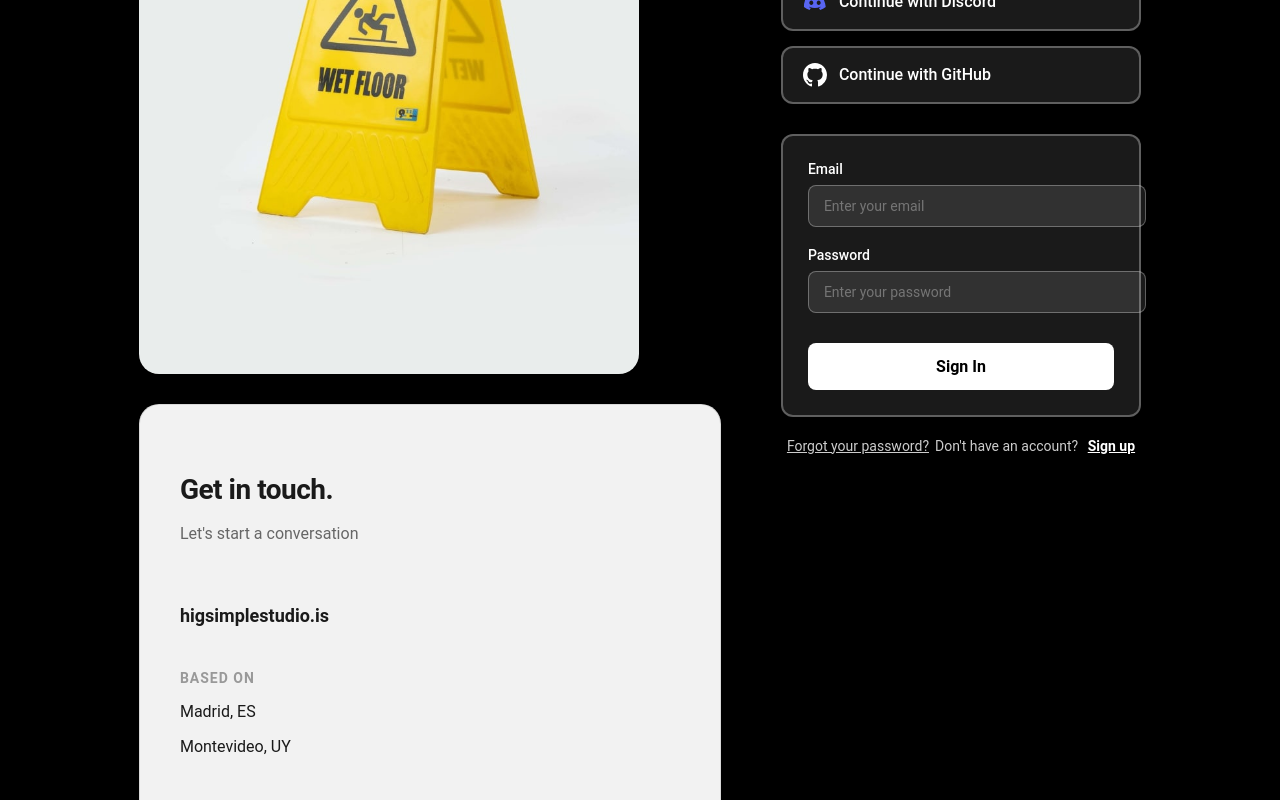
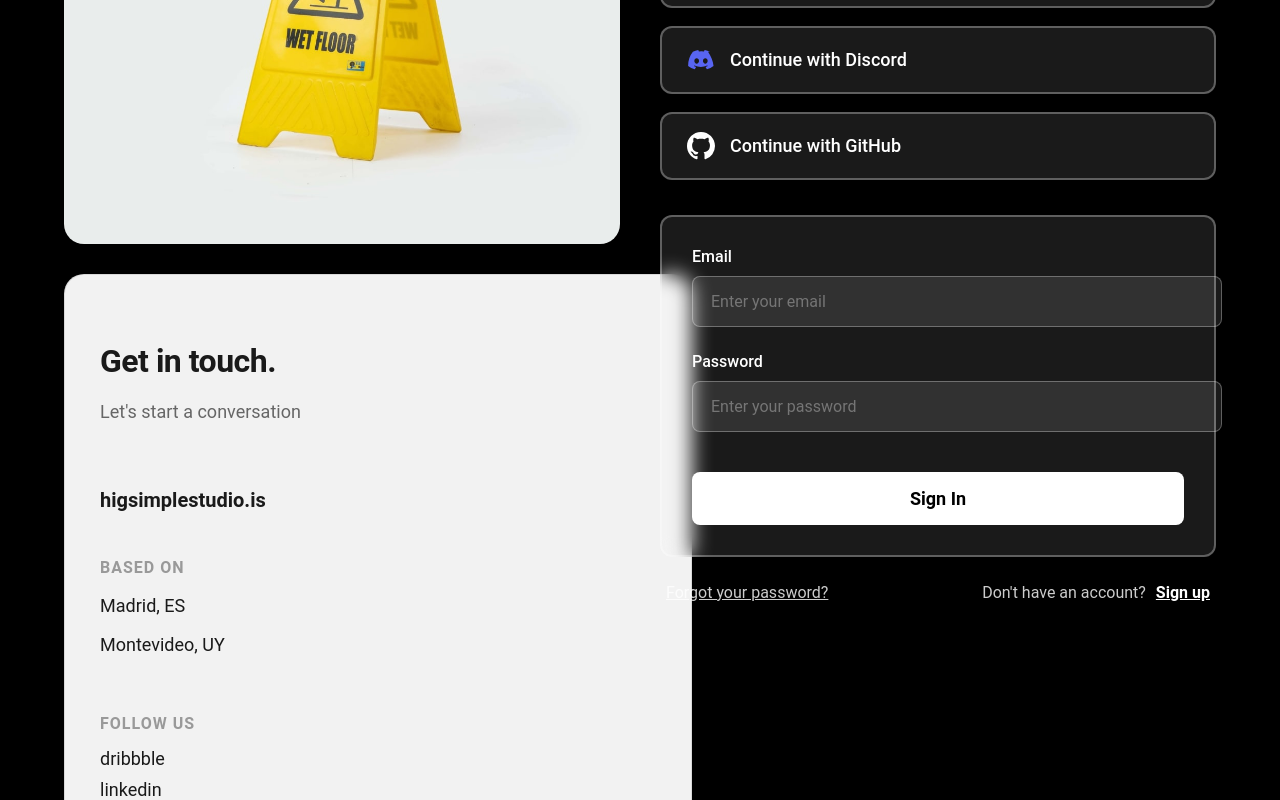
Before and after one commit to vinividivicilala/lolo, a Next.js app in the folder faq/: page /signin in a window 1280 px wide. Built offline with nearby package versions, Linux system fonts and the light colour scheme.

Commit message:
Update page.tsx

```diff
--- a/faq/app/signin/page.tsx
+++ b/faq/app/signin/page.tsx
@@ -29,12 +29,14 @@ export default function SignInPage({ onClose, onSwitchToSignUp, onSwitchToForgot
         zIndex: 1000,
       }}
     >
-      {/* Container untuk foto dan teks sejajar */}
+      {/* Container utama horizontal */}
       <div
         style={{
           display: 'flex',
           alignItems: 'flex-start',
-          gap: '60px',
+          gap: '40px',
+          maxWidth: '1200px',
+          width: '90%',
         }}
       >
         {/* Container untuk Foto dan Card */}
@@ -43,13 +45,14 @@ export default function SignInPage({ onClose, onSwitchToSignUp, onSwitchToForgot
             display: 'flex',
             flexDirection: 'column',
             gap: '30px',
+            flex: '1',
           }}
         >
           {/* Foto Portrait */}
           <div
             style={{
-              width: '500px',
-              height: '700px',
+              width: '100%',
+              height: '500px',
               backgroundImage: 'url(/images/5.jpg)',
               backgroundSize: 'cover',
               backgroundPosition: 'center',
@@ -59,11 +62,11 @@ export default function SignInPage({ onClose, onSwitchToSignUp, onSwitchToForgot
             }}
           />
 
-          {/* Card Design - Mirip dengan contoh di foto */}
+          {/* Card Design - Horizontal di bawah foto */}
           <div
             style={{
-              width: '500px',
-              padding: '40px',
+              width: '100%',
+              padding: '35px',
               backgroundColor: 'rgba(255, 255, 255, 0.95)',
               borderRadius: '20px',
               boxShadow: '0 10px 30px rgba(0,0,0,0.2)',
@@ -78,10 +81,10 @@ export default function SignInPage({ onClose, onSwitchToSignUp, onSwitchToForgot
               <h3
                 style={{
                   fontFamily: "'Roboto', sans-serif",
-                  fontSize: '28px',
+                  fontSize: '32px',
                   fontWeight: 'bold',
                   color: '#1a1a1a',
-                  marginBottom: '8px',
+                  marginBottom: '10px',
                   letterSpacing: '-0.5px',
                 }}
               >
@@ -90,7 +93,7 @@ export default function SignInPage({ onClose, onSwitchToSignUp, onSwitchToForgot
               <p
                 style={{
                   fontFamily: "'Roboto', sans-serif",
-                  fontSize: '16px',
+                  fontSize: '18px',
                   color: '#666666',
                   lineHeight: '1.5',
                 }}
@@ -104,7 +107,7 @@ export default function SignInPage({ onClose, onSwitchToSignUp, onSwitchToForgot
               <p
                 style={{
                   fontFamily: "'Roboto', sans-serif",
-                  fontSize: '18px',
+                  fontSize: '20px',
                   fontWeight: '600',
                   color: '#1a1a1a',
                   marginBottom: '5px',
@@ -119,10 +122,10 @@ export default function SignInPage({ onClose, onSwitchToSignUp, onSwitchToForgot
               <p
                 style={{
                   fontFamily: "'Roboto', sans-serif",
-                  fontSize: '14px',
+                  fontSize: '16px',
                   fontWeight: '600',
                   color: '#999999',
-                  marginBottom: '10px',
+                  marginBottom: '12px',
                   textTransform: 'uppercase',
                   letterSpacing: '1px',
                 }}
@@ -132,9 +135,9 @@ export default function SignInPage({ onClose, onSwitchToSignUp, onSwitchToForgot
               <p
                 style={{
                   fontFamily: "'Roboto', sans-serif",
-                  fontSize: '16px',
+                  fontSize: '18px',
                   color: '#1a1a1a',
-                  marginBottom: '5px',
+                  marginBottom: '8px',
                 }}
               >
                 Madrid, ES
@@ -142,7 +145,7 @@ export default function SignInPage({ onClose, onSwitchToSignUp, onSwitchToForgot
               <p
                 style={{
                   fontFamily: "'Roboto', sans-serif",
-                  fontSize: '16px',
+                  fontSize: '18px',
                   color: '#1a1a1a',
                 }}
               >
@@ -155,7 +158,7 @@ export default function SignInPage({ onClose, onSwitchToSignUp, onSwitchToForgot
               <p
                 style={{
                   fontFamily: "'Roboto', sans-serif",
-                  fontSize: '14px',
+                  fontSize: '16px',
                   fontWeight: '600',
                   color: '#999999',
                   marginBottom: '15px',
@@ -169,13 +172,13 @@ export default function SignInPage({ onClose, onSwitchToSignUp, onSwitchToForgot
                 style={{
                   display: 'flex',
                   flexDirection: 'column',
-                  gap: '8px',
+                  gap: '10px',
                 }}
               >
                 <span
                   style={{
                     fontFamily: "'Roboto', sans-serif",
-                    fontSize: '16px',
+                    fontSize: '18px',
                     color: '#1a1a1a',
                     cursor: 'pointer',
                     transition: 'color 0.3s ease',
@@ -192,7 +195,7 @@ export default function SignInPage({ onClose, onSwitchToSignUp, onSwitchToForgot
                 <span
                   style={{
                     fontFamily: "'Roboto', sans-serif",
-                    fontSize: '16px',
+                    fontSize: '18px',
                     color: '#1a1a1a',
                     cursor: 'pointer',
                     transition: 'color 0.3s ease',
@@ -209,7 +212,7 @@ export default function SignInPage({ onClose, onSwitchToSignUp, onSwitchToForgot
                 <span
                   style={{
                     fontFamily: "'Roboto', sans-serif",
-                    fontSize: '16px',
+                    fontSize: '18px',
                     color: '#1a1a1a',
                     cursor: 'pointer',
                     transition: 'color 0.3s ease',
@@ -226,7 +229,7 @@ export default function SignInPage({ onClose, onSwitchToSignUp, onSwitchToForgot
                 <span
                   style={{
                     fontFamily: "'Roboto', sans-serif",
-                    fontSize: '16px',
+                    fontSize: '18px',
                     color: '#1a1a1a',
                     cursor: 'pointer',
                     transition: 'color 0.3s ease',
@@ -246,7 +249,7 @@ export default function SignInPage({ onClose, onSwitchToSignUp, onSwitchToForgot
             {/* Footer Section */}
             <div
               style={{
-                marginTop: '20px',
+                marginTop: '25px',
                 paddingTop: '25px',
                 borderTop: '1px solid rgba(0, 0, 0, 0.1)',
               }}
@@ -254,10 +257,10 @@ export default function SignInPage({ onClose, onSwitchToSignUp, onSwitchToForgot
               <p
                 style={{
                   fontFamily: "'Roboto', sans-serif",
-                  fontSize: '16px',
+                  fontSize: '18px',
                   fontWeight: 'bold',
                   color: '#1a1a1a',
-                  marginBottom: '8px',
+                  marginBottom: '10px',
                 }}
               >
                 Simple Studio*
@@ -265,7 +268,7 @@ export default function SignInPage({ onClose, onSwitchToSignUp, onSwitchToForgot
               <p
                 style={{
                   fontFamily: "'Roboto', sans-serif",
-                  fontSize: '12px',
+                  fontSize: '14px',
                   color: '#999999',
                 }}
               >
@@ -275,24 +278,26 @@ export default function SignInPage({ onClose, onSwitchToSignUp, onSwitchToForgot
           </div>
         </div>
 
-        {/* Container Teks dan Login Options */}
+        {/* Container Form Sign In */}
         <div
           style={{
             display: 'flex',
             flexDirection: 'column',
-            marginTop: '40px',
+            flex: '1',
+            minWidth: '400px',
           }}
         >
-          {/* Teks Welcome */}
+          {/* Teks Welcome - Diperbesar */}
           <div style={{ marginBottom: '40px' }}>
             <h1
               style={{
                 fontFamily: "'Roboto', sans-serif",
-                fontSize: '48px',
+                fontSize: '52px',
                 fontWeight: 'bold',
                 color: '#ffffff',
-                marginBottom: '15px',
+                marginBottom: '20px',
                 textShadow: '2px 2px 4px rgba(0,0,0,0.5)',
+                lineHeight: '1.1',
               }}
             >
               Welcome back
@@ -300,22 +305,23 @@ export default function SignInPage({ onClose, onSwitchToSignUp, onSwitchToForgot
             <p
               style={{
                 fontFamily: "'Roboto', sans-serif",
-                fontSize: '18px',
+                fontSize: '20px',
                 color: '#ffffff',
                 textShadow: '1px 1px 2px rgba(0,0,0,0.5)',
+                opacity: '0.9',
               }}
             >
               Sign in to your account to continue
             </p>
           </div>
 
-          {/* Social Login Options */}
+          {/* Social Login Options - Diperbesar */}
           <div
             style={{
               display: 'flex',
               flexDirection: 'column',
-              gap: '15px',
-              marginBottom: '30px',
+              gap: '18px',
+              marginBottom: '35px',
             }}
           >
             {/* Google Login */}
@@ -323,7 +329,7 @@ export default function SignInPage({ onClose, onSwitchToSignUp, onSwitchToForgot
               style={{
                 display: 'flex',
                 alignItems: 'center',
-                padding: '15px 20px',
+                padding: '18px 25px',
                 border: '2px solid rgba(255, 255, 255, 0.3)',
                 borderRadius: '12px',
                 backgroundColor: 'rgba(255, 255, 255, 0.1)',
@@ -341,7 +347,7 @@ export default function SignInPage({ onClose, onSwitchToSignUp, onSwitchToForgot
               }}
             >
               {/* Google SVG Icon */}
-              <svg width="24" height="24" viewBox="0 0 24 24" style={{ marginRight: '12px' }}>
+              <svg width="28" height="28" viewBox="0 0 24 24" style={{ marginRight: '15px' }}>
                 <path fill="#4285F4" d="M22.56 12.25c0-.78-.07-1.53-.2-2.25H12v4.26h5.92c-.26 1.37-1.04 2.53-2.21 3.31v2.77h3.57c2.08-1.92 3.28-4.74 3.28-8.09z"/>
                 <path fill="#34A853" d="M12 23c2.97 0 5.46-.98 7.28-2.66l-3.57-2.77c-.98.66-2.23 1.06-3.71 1.06-2.86 0-5.29-1.93-6.16-4.53H2.18v2.84C3.99 20.53 7.7 23 12 23z"/>
                 <path fill="#FBBC05" d="M5.84 14.09c-.22-.66-.35-1.36-.35-2.09s.13-1.43.35-2.09V7.07H2.18C1.43 8.55 1 10.22 1 12s.43 3.45 1.18 4.93l2.85-2.22.81-.62z"/>
@@ -349,7 +355,7 @@ export default function SignInPage({ onClose, onSwitchToSignUp, onSwitchToForgot
               </svg>
               <span style={{
                 fontFamily: "'Roboto', sans-serif",
-                fontSize: '16px',
+                fontSize: '18px',
                 color: '#ffffff',
                 fontWeight: '500'
               }}>
@@ -362,7 +368,7 @@ export default function SignInPage({ onClose, onSwitchToSignUp, onSwitchToForgot
               style={{
                 display: 'flex',
                 alignItems: 'center',
-                padding: '15px 20px',
+                padding: '18px 25px',
                 border: '2px solid rgba(255, 255, 255, 0.3)',
                 borderRadius: '12px',
                 backgroundColor: 'rgba(255, 255, 255, 0.1)',
@@ -380,12 +386,12 @@ export default function SignInPage({ onClose, onSwitchToSignUp, onSwitchToForgot
               }}
             >
               {/* Discord SVG Icon */}
-              <svg width="24" height="24" viewBox="0 0 24 24" style={{ marginRight: '12px' }}>
+              <svg width="28" height="28" viewBox="0 0 24 24" style={{ marginRight: '15px' }}>
                 <path fill="#5865F2" d="M19.73 4.87a18.2 18.2 0 0 0-4.6-1.44c-.21.4-.4.8-.58 1.21a16.6 16.6 0 0 0-4.33 0c-.18-.41-.38-.81-.59-1.21-1.62.27-3.14.77-4.6 1.44A19 19 0 0 0 .96 17.07a18.4 18.4 0 0 0 5.63 2.87c.45-.6.85-1.24 1.2-1.92a12 12 0 0 1-1.89-.92c.16-.12.31-.24.46-.37 3.58 1.68 7.46 1.68 11 0 .15.13.3.25.46.37-.61.37-1.25.69-1.89.92.35.68.75 1.32 1.2 1.92a18.4 18.4 0 0 0 5.63-2.87c-.42-4.4-2.1-8.3-4.73-12.2zM8.3 15.12c-1.1 0-2-1.02-2-2.27 0-1.25.89-2.27 2-2.27 1.1 0 2 1.02 2 2.27 0 1.25-.9 2.27-2 2.27zm7.4 0c-1.1 0-2-1.02-2-2.27 0-1.25.9-2.27 2-2.27 1.1 0 2 1.02 2 2.27 0 1.25-.89 2.27-2 2.27z"/>
               </svg>
               <span style={{
                 fontFamily: "'Roboto', sans-serif",
-                fontSize: '16px',
+                fontSize: '18px',
                 color: '#ffffff',
                 fontWeight: '500'
               }}>
@@ -398,7 +404,7 @@ export default function SignInPage({ onClose, onSwitchToSignUp, onSwitchToForgot
               style={{
                 display: 'flex',
                 alignItems: 'center',
-                padding: '15px 20px',
+                padding: '18px 25px',
                 border: '2px solid rgba(255, 255, 255, 0.3)',
                 borderRadius: '12px',
                 backgroundColor: 'rgba(255, 255, 255, 0.1)',
@@ -416,12 +422,12 @@ export default function SignInPage({ onClose, onSwitchToSignUp, onSwitchToForgot
               }}
             >
               {/* GitHub SVG Icon */}
-              <svg width="24" height="24" viewBox="0 0 24 24" style={{ marginRight: '12px' }}>
+              <svg width="28" height="28" viewBox="0 0 24 24" style={{ marginRight: '15px' }}>
                 <path fill="#ffffff" d="M12 0C5.37 0 0 5.37 0 12c0 5.31 3.435 9.795 8.205 11.385.6.105.825-.255.825-.57 0-.285-.015-1.23-.015-2.235-3.015.555-3.795-.735-4.035-1.41-.135-.345-.72-1.41-1.23-1.695-.42-.225-1.02-.78-.015-.795.945-.015 1.62.87 1.845 1.23 1.08 1.815 2.805 1.305 3.495.99.105-.78.42-1.305.765-1.605-2.67-.3-5.46-1.335-5.46-5.925 0-1.305.465-2.385 1.23-3.225-.12-.3-.54-1.53.12-3.18 0 0 1.005-.315 3.3 1.23.96-.27 1.98-.405 3-.405s2.04.135 3 .405c2.295-1.56 3.3-1.23 3.3-1.23.66 1.65.24 2.88.12 3.18.765.84 1.23 1.905 1.23 3.225 0 4.605-2.805 5.625-5.475 5.925.435.375.81 1.095.81 2.22 0 1.605-.015 2.895-.015 3.3 0 .315.225.69.825.57A12.02 12.02 0 0 0 24 12c0-6.63-5.37-12-12-12z"/>
               </svg>
               <span style={{
                 fontFamily: "'Roboto', sans-serif",
-                fontSize: '16px',
+                fontSize: '18px',
                 color: '#ffffff',
                 fontWeight: '500'
               }}>
@@ -430,18 +436,18 @@ export default function SignInPage({ onClose, onSwitchToSignUp, onSwitchToForgot
             </div>
           </div>
 
-          {/* Email dan Password Form */}
+          {/* Email dan Password Form - Diperbesar */}
           <div
             style={{
               display: 'flex',
               flexDirection: 'column',
-              gap: '20px',
-              padding: '25px',
+              gap: '25px',
+              padding: '30px',
               border: '2px solid rgba(255, 255, 255, 0.3)',
               borderRadius: '12px',
               backgroundColor: 'rgba(255, 255, 255, 0.1)',
               backdropFilter: 'blur(10px)',
-              marginBottom: '20px',
+              marginBottom: '25px',
             }}
           >
             {/* Email Input */}
@@ -450,10 +456,10 @@ export default function SignInPage({ onClose, onSwitchToSignUp, onSwitchToForgot
                 style={{
                   display: 'block',
                   fontFamily: "'Roboto', sans-serif",
-                  fontSize: '14px',
+                  fontSize: '16px',
                   fontWeight: '500',
                   color: '#ffffff',
-                  marginBottom: '8px',
+                  marginBottom: '10px',
                 }}
               >
                 Email
@@ -463,13 +469,13 @@ export default function SignInPage({ onClose, onSwitchToSignUp, onSwitchToForgot
                 placeholder="Enter your email"
                 style={{
                   width: '100%',
-                  padding: '12px 15px',
+                  padding: '15px 18px',
                   border: '1px solid rgba(255, 255, 255, 0.3)',
                   borderRadius: '8px',
                   backgroundColor: 'rgba(255, 255, 255, 0.1)',
                   color: '#ffffff',
                   fontFamily: "'Roboto', sans-serif",
-                  fontSize: '14px',
+                  fontSize: '16px',
                   outline: 'none',
                   transition: 'all 0.3s ease',
                 }}
@@ -490,10 +496,10 @@ export default function SignInPage({ onClose, onSwitchToSignUp, onSwitchToForgot
                 style={{
                   display: 'block',
                   fontFamily: "'Roboto', sans-serif",
-                  fontSize: '14px',
+                  fontSize: '16px',
                   fontWeight: '500',
                   color: '#ffffff',
-                  marginBottom: '8px',
+                  marginBottom: '10px',
                 }}
               >
                 Password
@@ -503,13 +509,13 @@ export default function SignInPage({ onClose, onSwitchToSignUp, onSwitchToForgot
                 placeholder="Enter your password"
                 style={{
                   width: '100%',
-                  padding: '12px 15px',
+                  padding: '15px 18px',
                   border: '1px solid rgba(255, 255, 255, 0.3)',
                   borderRadius: '8px',
                   backgroundColor: 'rgba(255, 255, 255, 0.1)',
                   color: '#ffffff',
                   fontFamily: "'Roboto', sans-serif",
-                  fontSize: '14px',
+                  fontSize: '16px',
                   outline: 'none',
                   transition: 'all 0.3s ease',
                 }}
@@ -524,21 +530,21 @@ export default function SignInPage({ onClose, onSwitchToSignUp, onSwitchToForgot
               />
             </div>
 
-            {/* Submit Button */}
+            {/* Submit Button - Diperbesar */}
             <button
               style={{
                 width: '100%',
-                padding: '14px',
+                padding: '16px',
                 border: 'none',
                 borderRadius: '8px',
                 backgroundColor: '#ffffff',
                 color: '#000000',
                 fontFamily: "'Roboto', sans-serif",
-                fontSize: '16px',
+                fontSize: '18px',
                 fontWeight: '600',
                 cursor: 'pointer',
                 transition: 'all 0.3s ease',
-                marginTop: '10px',
+                marginTop: '15px',
               }}
               onMouseEnter={(e) => {
                 e.currentTarget.style.backgroundColor = 'rgba(255, 255, 255, 0.9)';
@@ -553,14 +559,14 @@ export default function SignInPage({ onClose, onSwitchToSignUp, onSwitchToForgot
             </button>
           </div>
 
-          {/* Footer Links */}
+          {/* Footer Links - Diperbesar */}
           <div
             style={{
               display: 'flex',
               justifyContent: 'space-between',
               alignItems: 'center',
               fontFamily: "'Roboto', sans-serif",
-              fontSize: '14px',
+              fontSize: '16px',
             }}
           >
             {/* Lupa Password Link */}
@@ -575,7 +581,7 @@ export default function SignInPage({ onClose, onSwitchToSignUp, onSwitchToForgot
                 opacity: '0.8',
                 transition: 'all 0.3s ease',
                 fontFamily: "'Roboto', sans-serif",
-                fontSize: '14px',
+                fontSize: '16px',
               }}
               onMouseEnter={(e) => {
                 e.currentTarget.style.opacity = '1';
@@ -603,7 +609,7 @@ export default function SignInPage({ onClose, onSwitchToSignUp, onSwitchToForgot
                   fontWeight: '600',
                   transition: 'all 0.3s ease',
                   fontFamily: "'Roboto', sans-serif",
-                  fontSize: '14px',
+                  fontSize: '16px',
                 }}
                 onMouseEnter={(e) => {
                   e.currentTarget.style.opacity = '0.9';
```
